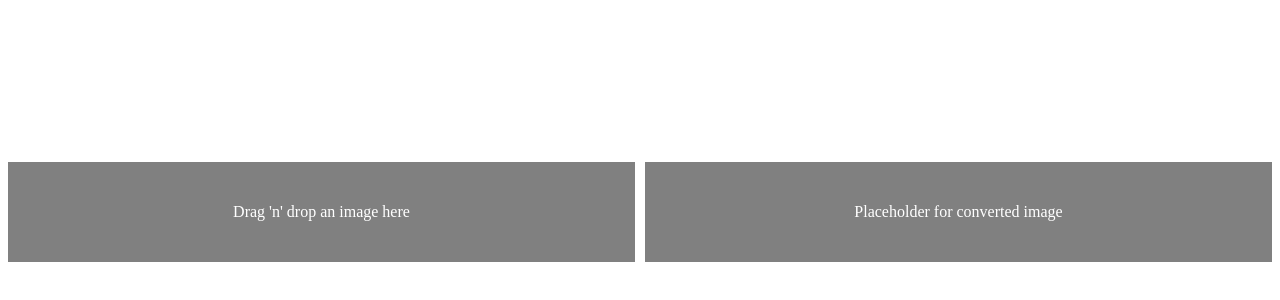
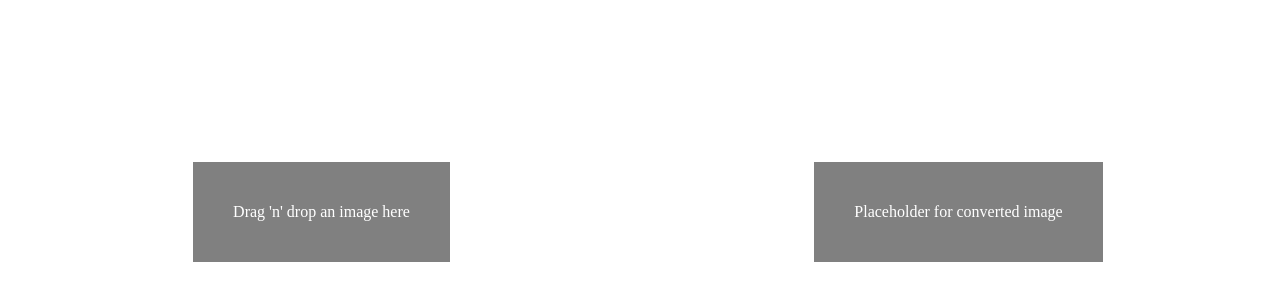
Before and after one commit to axelgalicia/hackathon-disrupt-ai, a React (Create React App) app in the folder frontend/: page / in a window 1280 px wide. Shown: the part 196-496 px from the top of the page. Built offline with nearby package versions, Linux system fonts and the light colour scheme.

Commit message:
Style updates

```diff
--- a/frontend/src/App.js
+++ b/frontend/src/App.js
@@ -1,6 +1,7 @@
 import React, { useCallback, useState } from 'react';
 import {useDropzone} from 'react-dropzone'
 import './App.scss';
+import TrainingGif from './training.gif';
 import * as API from './api/AI'
 
 const App = () => {
@@ -30,9 +31,11 @@ const App = () => {
     setShowUploadButton(false);
     try{
       API.postImage(image).then( res => {
-        setShowUploadButton(false);
-        setFileUpLoading(false);
-        setRemoteImage(image);
+        setTimeout(() => {
+          setShowUploadButton(false);
+          setFileUpLoading(false);
+          setRemoteImage(image);
+        }, 3000);
       })
       .then(response => console.log('Success:', JSON.stringify(response)))
       .catch(error => {
@@ -56,7 +59,7 @@ const App = () => {
     <>
       <div className="app">
         <div className="app--local">
-          <div {...getRootProps()}>
+          <div {...getRootProps()} className="app--local__wrapper">
             <input
             {...getInputProps()}
             accept=".jpg, .jpeg, .png, .gif, .ico, .tiff"
@@ -76,11 +79,12 @@ const App = () => {
           {
             showUploadButton ?
             <>
-              <button onClick={() => handleUpload(localImage)} className="App--local__button">Upload</button>
+              <button onClick={() => handleUpload(localImage)} className="app--local__button">Upload</button>
             </>:
             fileUpLoading &&
-            <div className="loading">
-              Uploading image...
+            <div className="app--local__loading">
+              <img src={TrainingGif} alt="training" />
+              <p>Training...</p>
             </div>
           }
           {
@@ -96,8 +100,8 @@ const App = () => {
             <>
               <img src={remoteImage} alt="remote" className="app--remote__image"/>
               <div className="app--remote__query">
-              <input type="text"></input>
-              <button onClick={() => handleQuery(remoteQuery)} className="App--local__button">Query</button>
+              <input type="text" className="app--remote__input"></input>
+              <button onClick={() => handleQuery(remoteQuery)} className="app--remote__button">Query</button>
               <p>{ queryResponse ? queryResponse : '' }</p>
             </div>
             </> :
--- a/frontend/src/App.scss
+++ b/frontend/src/App.scss
@@ -9,7 +9,18 @@
   &--local {
     margin-right: 10px;
     flex: 0.5;
+    display: flex;
+    flex-direction: column;
+    flex-wrap: wrap;
+    align-items: center;
+    &__wrapper {
+      display: flex;
+      flex-direction: column;
+      flex-wrap: wrap;
+      align-items: center;
+    }
     &__placeholder {
+      padding: 0 40px;
       display: flex;
       justify-content: center;
       align-items: center;
@@ -30,11 +41,28 @@
       width: 100px;
       height: auto;
     }
+    &__loading {
+      display: flex;
+      flex-direction: column;
+      flex-wrap: wrap;
+      align-items: center;
+    }
+    &__button {
+      margin-top: 10px;
+      padding: 10px;
+      background: #0a6fb3;
+      color: white;
+    }
   }
   &--remote {
     flex: 0.5;
+    display: flex;
+    flex-direction: column;
+    flex-wrap: wrap;
+    align-items: center;
 
     &__placeholder {
+      padding: 0 40px;
       background: grey;
       height: 100px;
       display: flex;
@@ -48,12 +76,30 @@
       }
     }
     &__image {
-      width: 500px;
+      width: 300px;
       height: auto;
     }
 
     &__query {
       width: 300px;
+      margin-top: 20px;
+      display: flex;
+      flex-direction: column;
+      flex-wrap: wrap;
+      align-items: center;
+    }
+
+    &__input {
+      height: 20px;
+      border: 1px solid;
+      padding: 5px;
+    }
+
+    &__button {
+      padding: 10px;
+      margin-top: 10px;
+      background: #0a6fb3;
+      color: white;
     }
   }
 }
```
Also changed, not shown: frontend/src/training.gif (added), 1 other file (tests, documents, lock files or other folders).
